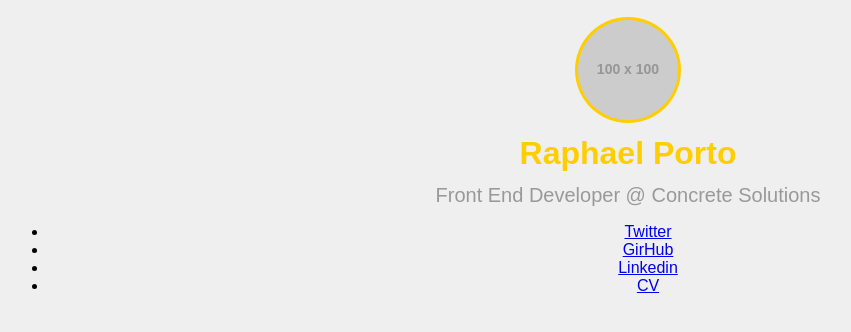
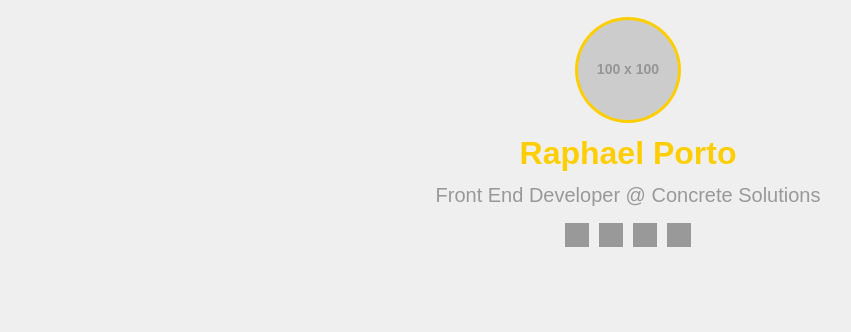
Before and after one commit to raphaelpor/raphaelpor.github.io, a React app: page / in a window 1280 px wide. Shown: the top 332 px of the page, without its empty margins (12-863 px from the left). Built offline with nearby package versions, Linux system fonts and the light colour scheme.

Commit message:
Add styles for SolcialLinks

```diff
--- a/src/views/Home/components/SocialLinks/style.css
+++ b/src/views/Home/components/SocialLinks/style.css
@@ -1,3 +1,16 @@
 ul.SocialLinks {
+  padding: 0;
+}
 
+ul.SocialLinks li {
+  display: inline-block;
 }
+
+ul.SocialLinks li a {
+  display: block;
+  text-indent: -10000px;
+  background-color: var(--secundary);
+  width: 24px;
+  height: 24px;
+  margin: 0 5px;
+}
```
